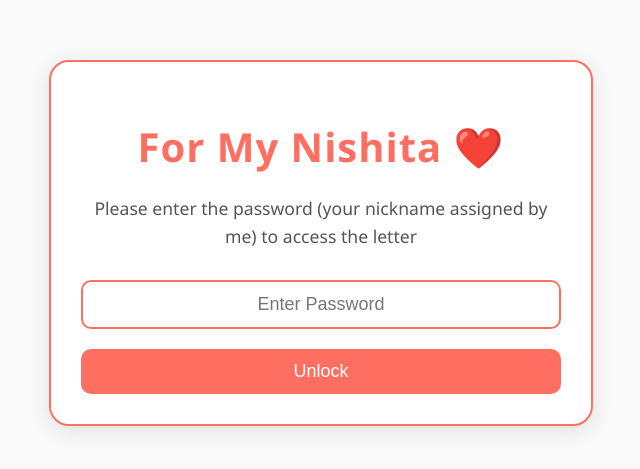
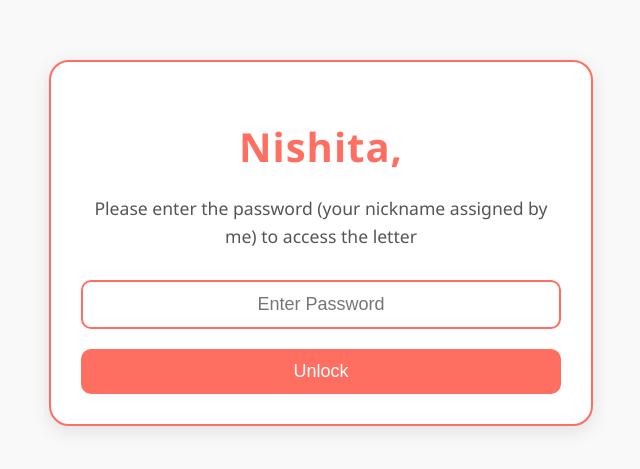
Before and after one commit to prantikmedhi/Uygftyj, a plain HTML site: page index.html in a window 1280 px wide. Shown: the part 157-626 px from the top of the page, without its empty margins (319-959 px from the left). Drawn offline with Linux system fonts and the light colour scheme.

Commit message:
Update index.html

```diff
--- a/index.html
+++ b/index.html
@@ -3,7 +3,7 @@
 <head>
     <meta charset="UTF-8">
     <meta name="viewport" content="width=device-width, initial-scale=1.0">
-    <title>For My Nishita ❤️</title>
+    <title>For  Nishita </title>
     <style>
         /* Global Styles */
         body {
@@ -90,7 +90,7 @@
 <body>
 
     <div class="container">
-        <h1>For My Nishita ❤️</h1>
+        <h1> Nishita, </h1>
         <p>Please enter the password (your nickname assigned by me) to access the letter</p>
         <input type="password" id="password" placeholder="Enter Password">
         <button onclick="checkPassword()">Unlock</button>
```
